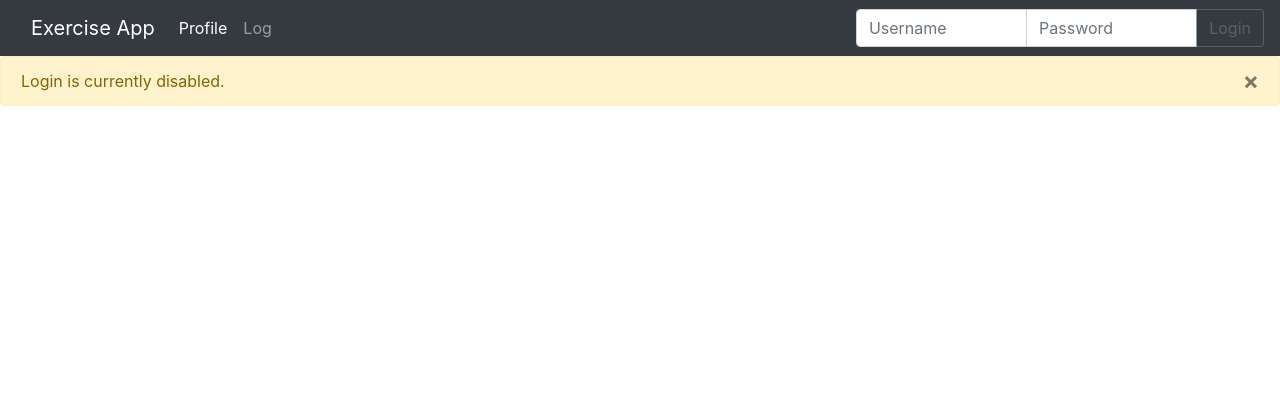
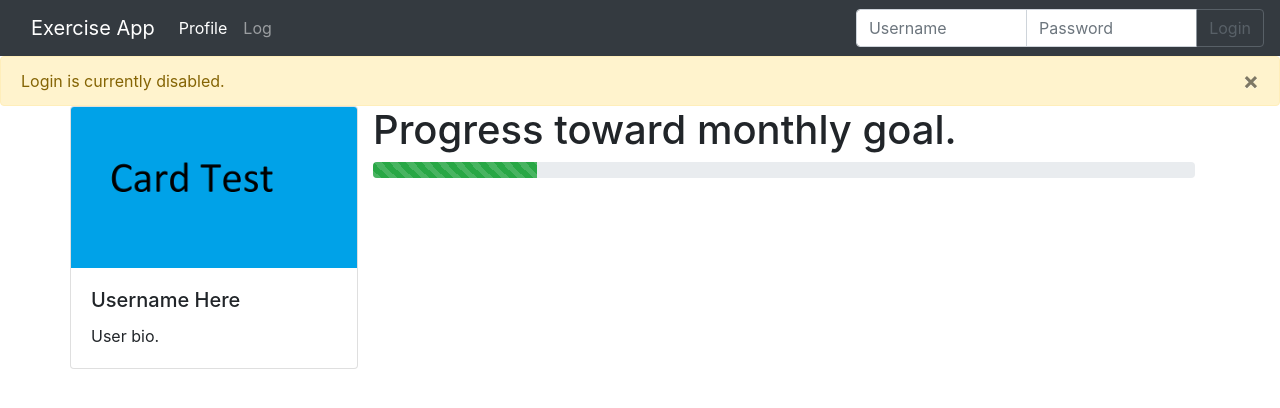
Before and after one commit to Dean-Corn/Exercise, an Angular app: page /profile in a window 1280 px wide. Shown: the top 408 px of the page. Built offline with nearby package versions, Linux system fonts and the light colour scheme.

Commit message:
profile updated

```diff
--- a/src/app/nav/nav.component.html
+++ b/src/app/nav/nav.component.html
@@ -1,9 +1,6 @@
 <nav class="navbar navbar-expand-sm navbar-dark bg-dark">
   <div class="container">
       <a class="navbar-brand" routerLink="/home" routerLinkActive="active">Exercise App</a>
-      <button class="navbar-toggler" type="button" data-toggle="collapse" data-target="#navbarNav" aria-controls="navbarNav" aria-expanded="false" aria-label="Toggle navigation">
-          <span class="navbar-toggler-icon"></span>
-      </button>
       <div class="collapse navbar-collapse" id="navbarNav">
           <ul class="navbar-nav">
               <li class="nav-item">
@@ -17,8 +14,8 @@
       </div>
       <form class="form-inline">
             <div class="input-group">
-                <input type="text" class="form-control" placeholder="Username" aria-label="Username" aria-describedby="basic-addon1">
-                <input type="text" class="form-control" placeholder="Password" aria-label="Password" aria-describedby="basic-addon2">
+                <input type="text" class="form-control" placeholder="Username" aria-label="Username" aria-describedby="Username">
+                <input type="text" class="form-control" placeholder="Password" aria-label="Password" aria-describedby="Password">
                 <div class="input-group-append">
                         <button class="btn btn-outline-secondary disabled" type="button">Login</button>
                 </div>
--- a/src/app/profile/profile.component.html
+++ b/src/app/profile/profile.component.html
@@ -1,5 +1,17 @@
 <div class="container">
   <div class="row">
-
+    <div class="card" style="width: 18rem;">
+        <img class="card-img-top" src="..\..\assets\Test Image card.png" alt="Card image cap">
+        <div class="card-body">
+          <h5 class="card-title">Username Here</h5>
+          <p class="card-text">User bio.</p>
+        </div>
+    </div>
+    <div class="col">
+      <h1>Progress toward monthly goal.</h1>
+      <div class="progress">
+        <div class="progress-bar progress-bar-striped bg-success" role="progressbar" style="width: 20%" aria-valuenow="20" aria-valuemin="0" aria-valuemax="100"></div>
+      </div>
+    </div>
   </div>
 </div>
```
Also changed, not shown: src/assets/Test Image card.png (added), src/assets/Test Image.png.
